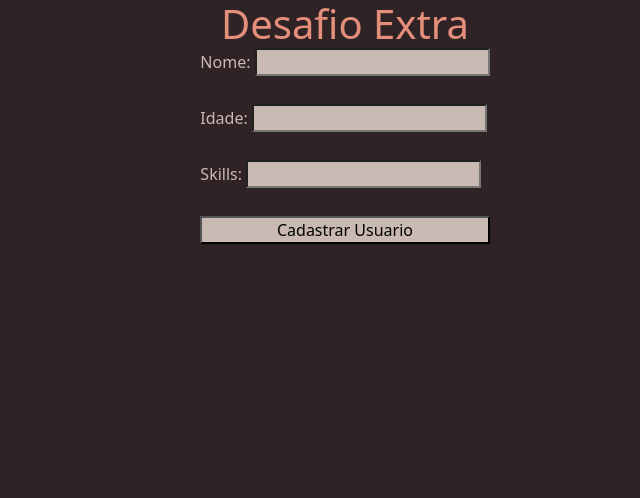
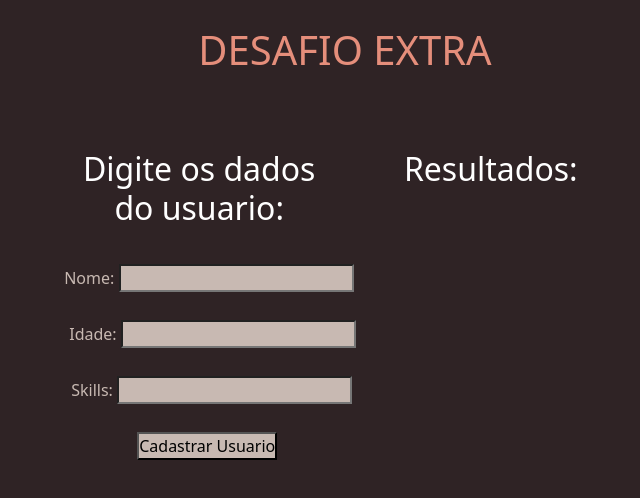
Before and after one commit to BrunoReiis/DesafioBalleriniJs-21-01, a plain HTML site: page index.html in a window 1280 px wide. Shown: the whole page, without its empty margins (295-935 px from the left). Drawn offline with Linux system fonts and the light colour scheme.

Commit message:
Final (Preguiça de fazer CSS)

```diff
--- a/index.html
+++ b/index.html
@@ -17,28 +17,30 @@
 
 <body>
 
-    <h1>Desafio Extra</h1>
+    <h1>DESAFIO EXTRA</h1>
     <div class="main">
         <div class="cadastrar">
+            <h2>Digite os dados do usuario:</h2>
+
 
             <div>
             <label>Nome:</label>
             <input type="text" id="nome">
             </div>
             <div>
-            <label>Idade:</label>
+            <label class="idadeLabel">Idade:</label>
             <input type="text" id="idade">
             </div>
             <div>
-            <label>Skills:</label>
+            <label class="skillsLabel">Skills:</label>
             <input type="text" id="skills">
             </div>
-            <input onclick="salvar()" type="submit" id="cadastrar" value="Cadastrar Usuario">
+            <input class="button" onclick="salvar()" type="submit" id="cadastrar" value="Cadastrar Usuario">
 
         </div>
         <div class="resultado">
             <div id="conteudo">
-
+                <h2>Resultados:</h2>
             </div>
         </div>
     </div>
--- a/public/css/index.css
+++ b/public/css/index.css
@@ -1,10 +1,11 @@
 *{
     margin: 0;
     padding: 0;
-    background-color: #2f2325;
+    background: #2f2325;
 }
 
 h1{
+    padding-top: 2%;
     color: #e58e7b;
     text-align: center;
     margin-bottom: 0;
@@ -12,33 +13,55 @@ h1{
 
 h2{
     color: white;
+    padding-bottom: 15%;
 }
 
 p{
+    padding-left: 5%;
+    padding-top: 10%;
     color: white;
 }
 
 .main{
+    padding: 6%;
     display: flex;
-    background-color: #2f2325;
     justify-content: center;
+
+}
+
+.main h2{
+    text-align: center;
+    width: 270px;
+    padding-bottom: 10%;
+
 }
 
 input{
     background-color: #c8b9b2;
+
 }
 
 label{
     margin-bottom: 30px;
-    border-radius: 15px;
     color: #c8b9b2;
+}
+
+.button{
+    margin-left: 73px;
+}
+
+.idadeLabel{
+    margin-left: 5px;
+}
+
+.skillsLabel{
+    margin-left: 7px;
 }
 
 .cadastrar{
     float: right;
-    display: flex;
-    flex-direction: column;
-    flex-wrap: wrap;
+    display: table;
+
 }
 
 .resultado{
```
